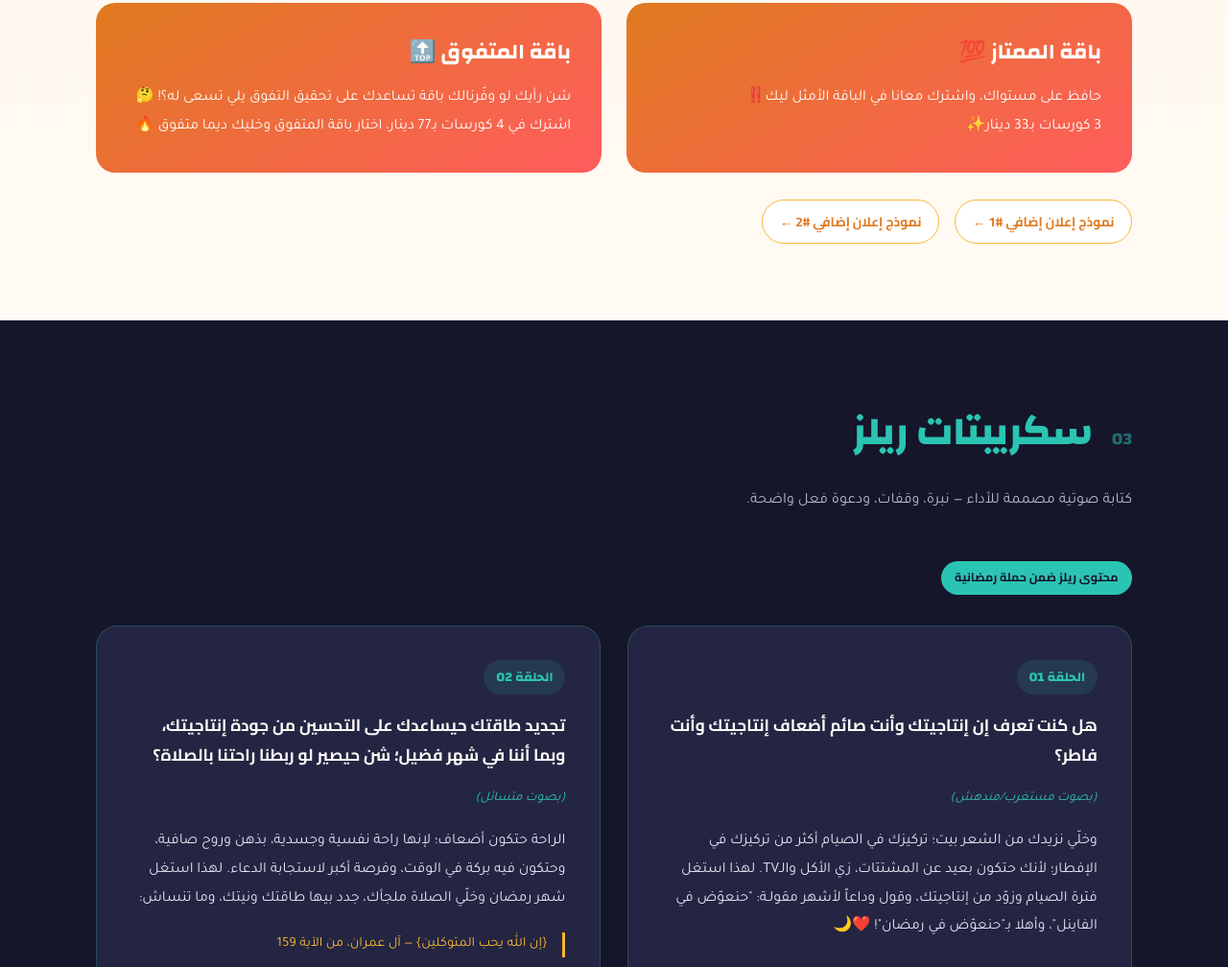
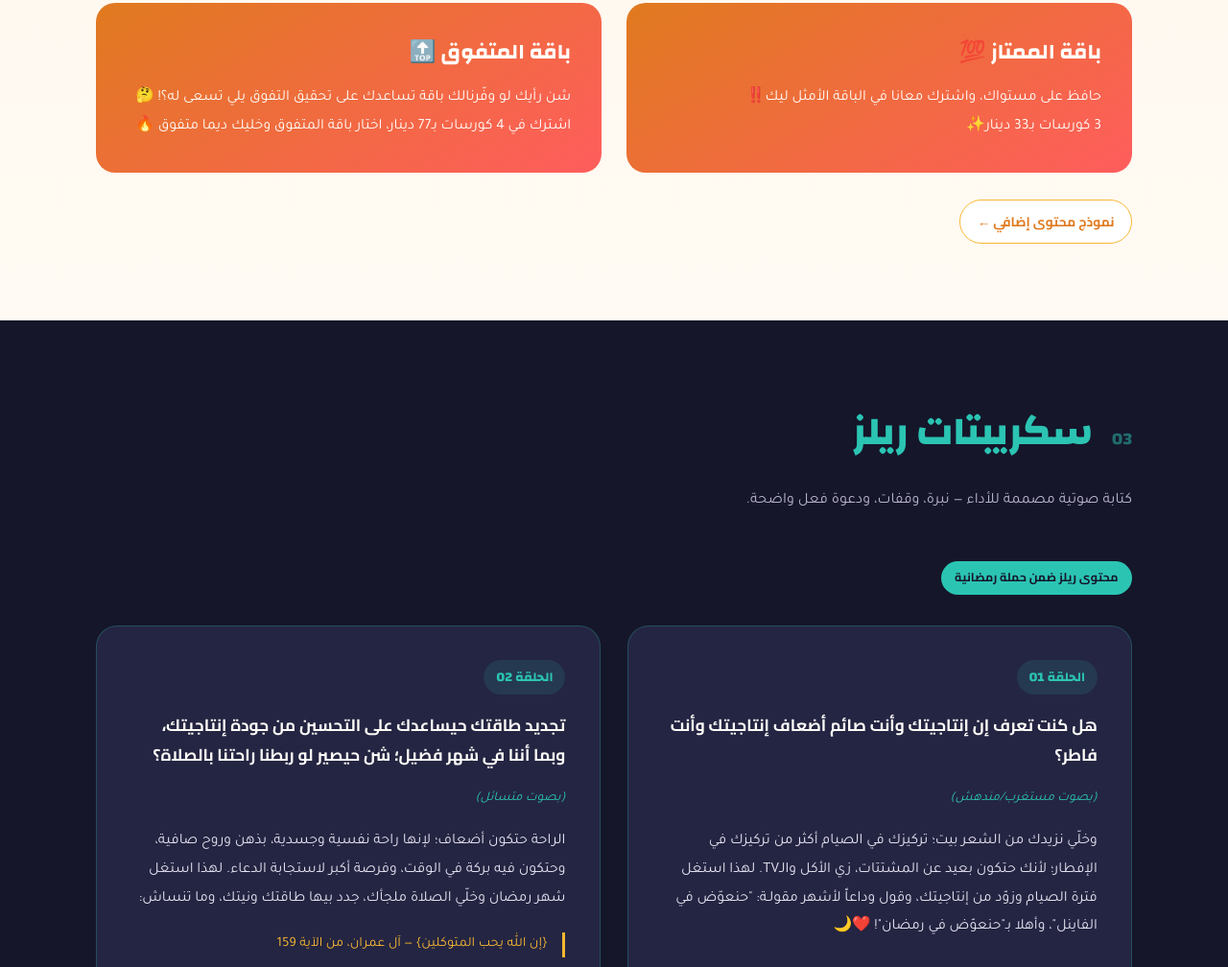
Before and after one commit to saelzobi-byte/Portfolio, a plain HTML site: page index.html in a window 1280 px wide. Shown: the part 2661-3669 px from the top of the page at 96% size. Drawn offline with Linux system fonts and the light colour scheme.

Commit message:
تعديل

```diff
--- a/index.html
+++ b/index.html
@@ -777,8 +777,7 @@
     </div>
 
     <div class="doc-links reveal">
-      <a class="doc-chip" href="https://docs.google.com/document/d/1UyU6fJijXYCyh575SVUxvkSi6D4EAgX5aNAclJRHNDY/edit?usp=drivesdk" target="_blank" rel="noopener">نموذج إعلان إضافي #1 ←</a>
-      <a class="doc-chip" href="https://docs.google.com/document/d/1XMs_zd_oPPsMcsBKp4pU9Gt_C2cMz8VYqiNokhzr4y4/edit?usp=drivesdk" target="_blank" rel="noopener">نموذج إعلان إضافي #2 ←</a>
+      <a class="doc-chip" href="https://docs.google.com/document/d/1XMs_zd_oPPsMcsBKp4pU9Gt_C2cMz8VYqiNokhzr4y4/edit?usp=drivesdk" target="_blank" rel="noopener">نموذج محتوى إضافي ←</a>
     </div>
 
   </div>
```
